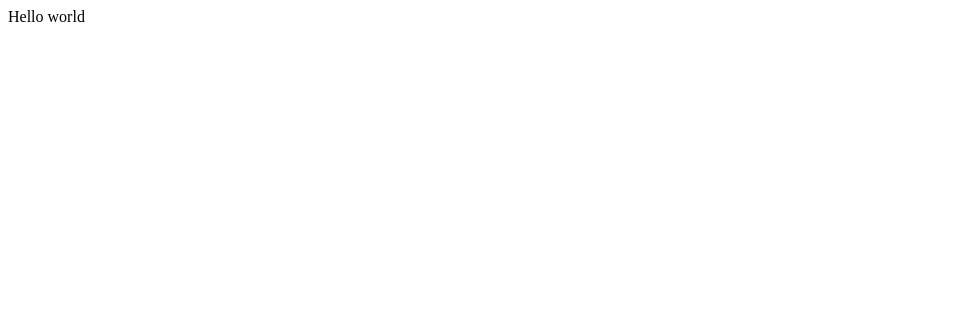
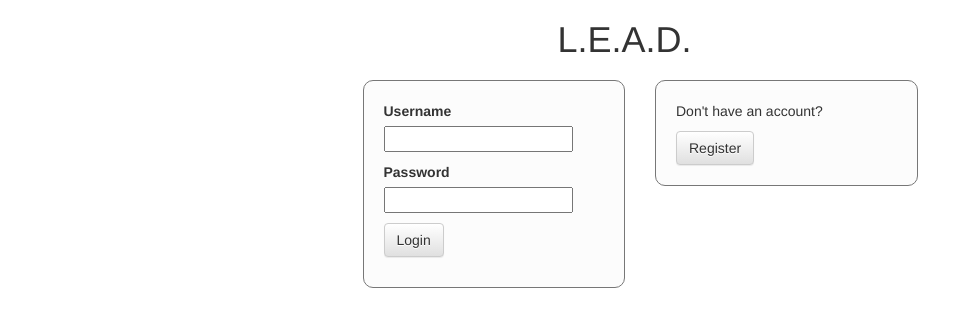
Before and after one commit to srmagura/goodnight-lead, a Django app: page / in a window 1280 px wide. Before the commit the part shown is almost empty. Shown: the top 327 px of the page, without its empty margins (0-973 px from the left). Run offline with Django 3.2, Linux system fonts and the light colour scheme; some libraries are stand-ins or nearby versions.

Commit message:
Login page and login functionality

```diff
--- a/app/models.py
+++ b/app/models.py
@@ -1,5 +1 @@
 from django.db import models
-
-class User(models.Model):
-    username = models.CharField(max_length=32)
-    password = models.CharField(max_length=32)
--- /dev/null
+++ b/app/static/app/base.css
@@ -0,0 +1,12 @@
+.page-login h1
+{
+}
+
+.page-login .login, .page-login .register
+{
+    background-color: #FCFCFC;
+    border: 1px solid #777;
+    border-radius: 10px;
+    padding: 20px;
+    margin: 10px 0;
+}
--- /dev/null
+++ b/app/templates/base.html
@@ -0,0 +1,22 @@
+{% load staticfiles %}
+
+<!doctype HTML>
+<html>
+<head>
+    <title>Goodnight LEAD</title>
+
+    <meta charset="utf-8">
+    <meta name="viewport" content="width=device-width, initial-scale=1">
+
+    <link rel="stylesheet" href="//netdna.bootstrapcdn.com/bootstrap/3.1.1/css/bootstrap.min.css">
+    <link rel="stylesheet" href="//netdna.bootstrapcdn.com/bootstrap/3.1.1/css/bootstrap-theme.min.css">
+    <link rel="stylesheet" type="text/css" href="{% static 'app/base.css' %}" />
+
+    <script src="http://code.jquery.com/jquery.js"></script>
+    <script src="//netdna.bootstrapcdn.com/bootstrap/3.1.1/js/bootstrap.min.js"></script>
+</head>
+<body>
+{% block content %}
+{% endblock %}
+</body>
+</html>
--- a/app/templates/login.html
+++ b/app/templates/login.html
@@ -1,9 +1,38 @@
-<!doctype HTML>
-<html>
-<head>
-    <title>Goodnight LEAD</title>
-</head>
-<body>
-Hello world
+{% extends "base.html" %}
+
+{% block content %}
+<div class="container page-login">
+    <div class="row">
+        <div class="col-md-offset-5 col-md-2">
+            <h1>L.E.A.D.</h1>
+        </div>
+    </div>
+    <div class="row">
+        <div class="col-md-offset-3 col-md-3">
+            <div class="login">
+                <form action="{% url 'do_login' %}" method="post">
+                    {% csrf_token %}
+                    <p>
+                        <label>Username</label><br />
+                        <input name="username" type="text" />
+                    </p>
+                    <p>
+                        <label>Password</label><br />
+                        <input name="password" type="password" />
+                    </p>
+                    <p>
+                        <input class="btn btn-default" type="submit" value="Login">
+                    </p>
+                </form>
+            </div>
+        </div>
+        <div class="col-md-3">
+            <div class="register">
+                <p>Don't have an account?</p>
+                <button class="btn btn-default" type="submit">Register</button>
+            </div>
+        </div>
+    </div>
+</div>
 </body>
-</html>
+{% endblock %}
--- a/app/views.py
+++ b/app/views.py
@@ -1,4 +1,22 @@
 from django.shortcuts import render
+from django.http import HttpResponse
 
-def login(request):
+from django.contrib.auth import authenticate, login
+from django.contrib.auth.models import User
+
+def login_page(request):
     return render(request, 'login.html')
+
+def do_login(request):
+    username = request.POST['username']
+    password = request.POST['password']
+    user = authenticate(username=username, password=password)
+    if user is not None:
+        if user.is_active:
+            login(request, user)
+            return HttpResponse('Logged in as {}'.format(username))
+        else:
+            # Return a 'disabled account' error message
+            pass
+    else:
+        return HttpResponse('Incorrect username or password')
--- a/goodnight_lead/urls.py
+++ b/goodnight_lead/urls.py
@@ -6,8 +6,8 @@ from app import views
 
 urlpatterns = patterns('',
     # Examples:
-    url(r'^$', views.login, name='login'),
-    # url(r'^blog/', include('blog.urls')),
+    url(r'^$', views.login_page, name='login_page'),
+    url(r'^do_login$', views.do_login, name='do_login'),
 
     #url(r'^admin/', include(admin.site.urls)),
 )
```
